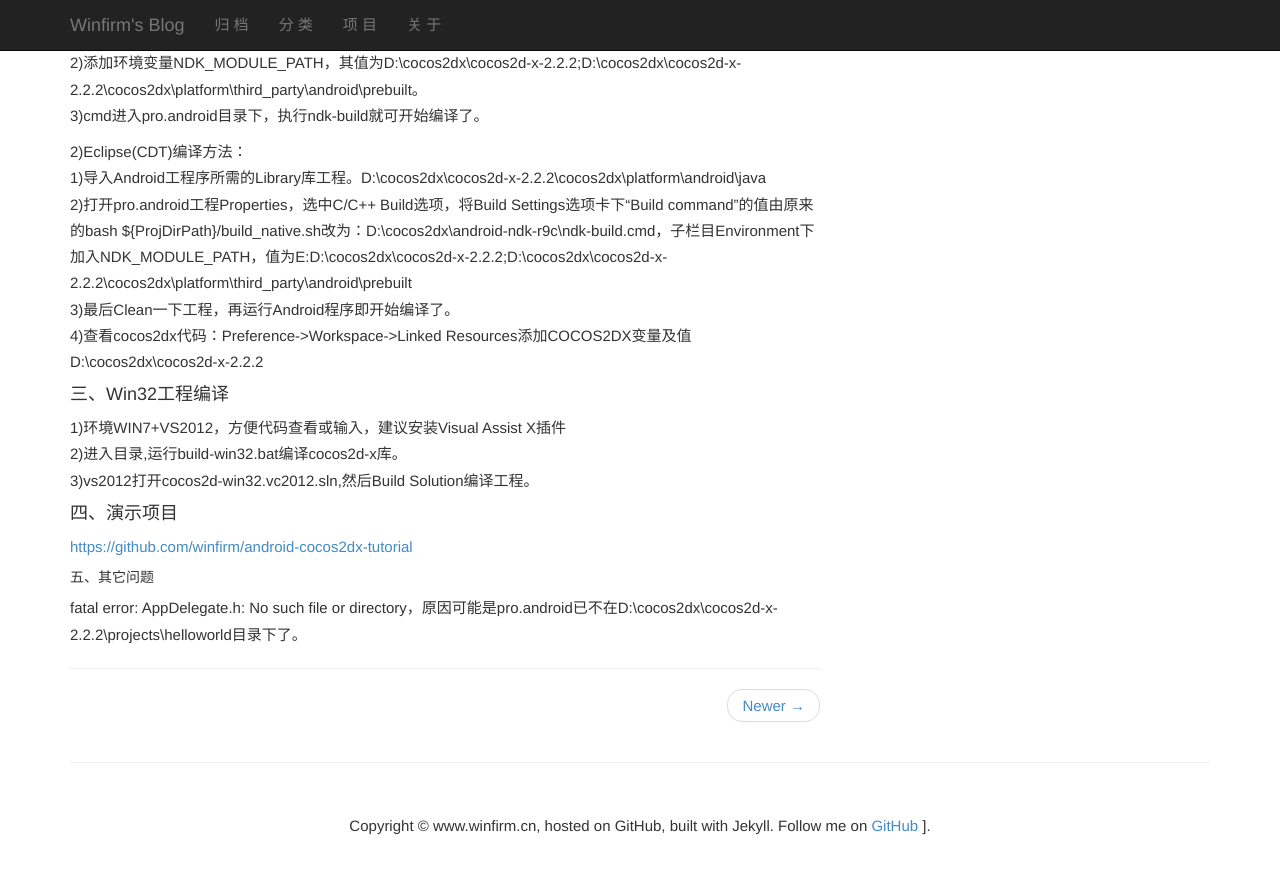
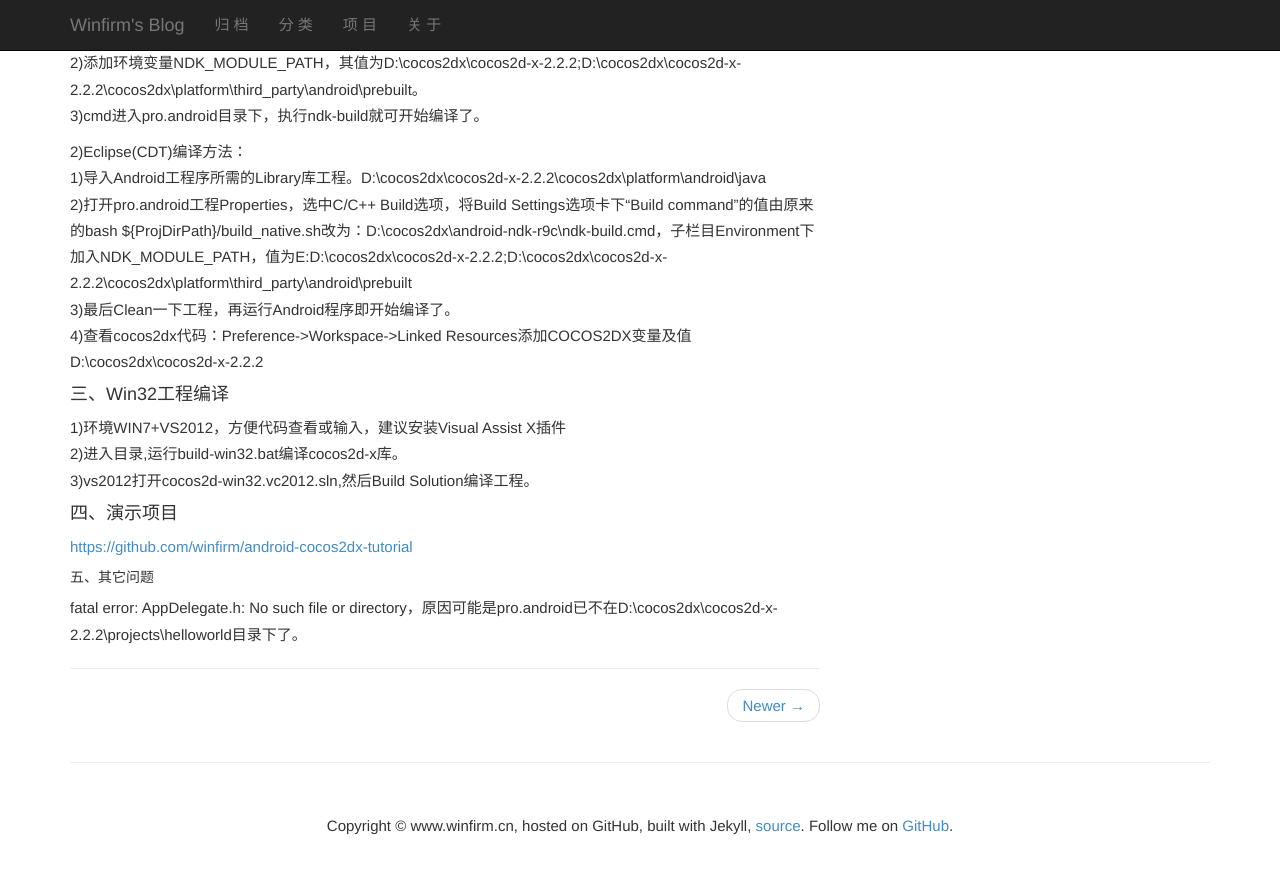
Before and after one commit to wdyggh/wdyggh.github.com, a Jekyll site: the page built from index.html, in a window 1280 px wide and 900 px high, scrolled down 6412 px. Shown: the top 874 px of the window. Built offline with Jekyll 4.4.1, drawn with Linux system fonts in a browser that asks for light colours; Markdown is read by kramdown in place of the engine named in the settings; the list of posts is cut into pages by our own code; comment, search, counter and statistics services are not loaded.

Commit message:
update copright message

```diff
--- a/_layouts/default.html
+++ b/_layouts/default.html
@@ -213,10 +213,7 @@
         <div class="row">
           <div class="col-lg-12">
             <p align="center">
-              Copyright &copy; www.winfirm.cn, hosted on GitHub, built with Jekyll. Follow me on
-              <a href="https://github.com/winfirm">
-                GitHub
-              </a>].
+              Copyright &copy; www.winfirm.cn, hosted on GitHub, built with Jekyll, <a href="https://github.com/winfirm/winfirm.github.com">source</a>. Follow me on <a href="https://github.com/winfirm">GitHub</a>.
 				<br/>
 				<font size=2px><script src="http://s22.cnzz.com/stat.php?id=5868355&web_id=5868355" language="JavaScript"></script></font>
             </p>
```
